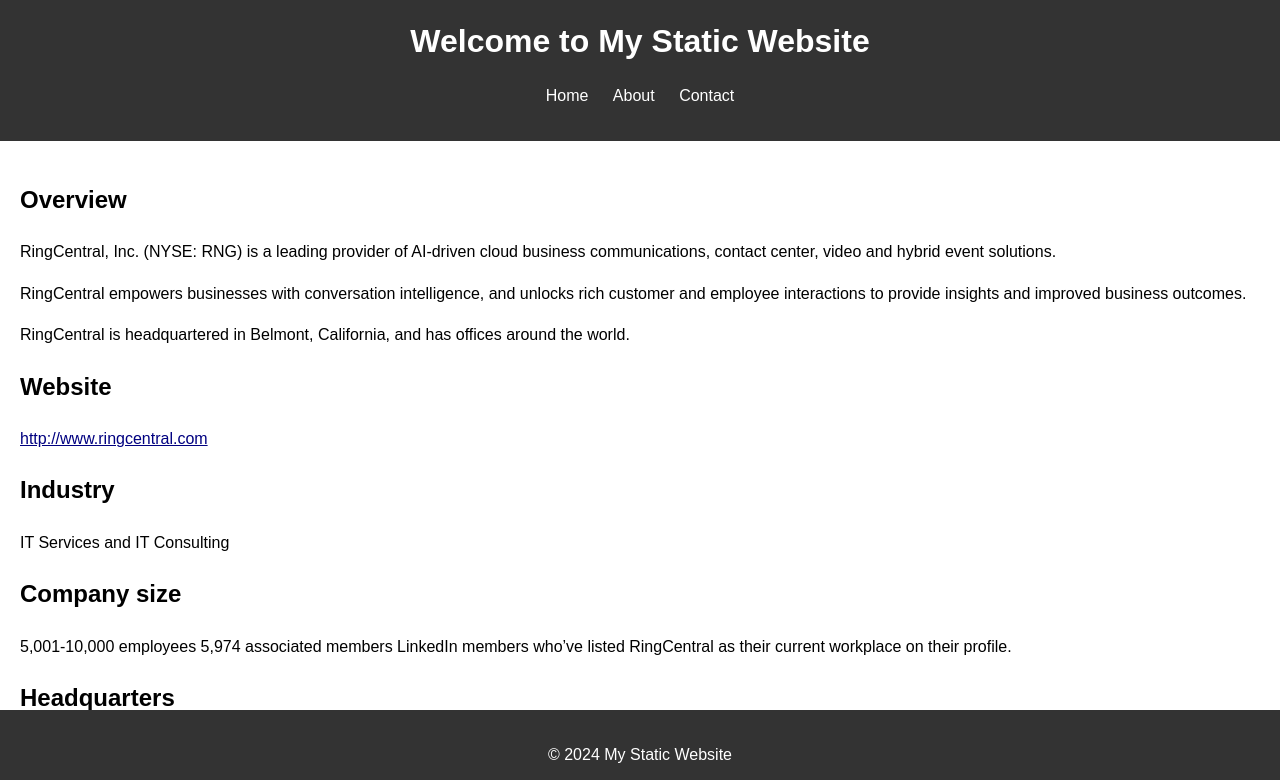
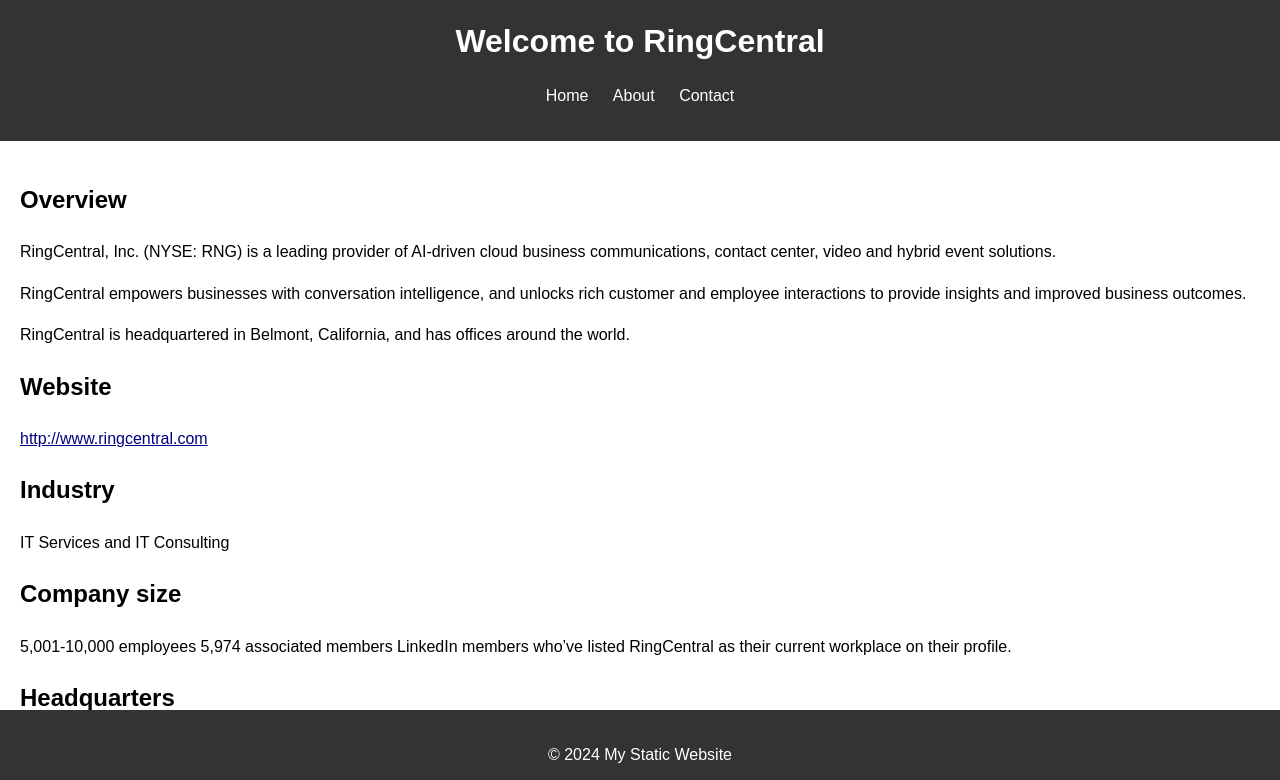
Before and after one commit to SushilMall/GitHub_pages, a plain HTML site: page index.html in a window 1280 px wide. Shown: the top 780 px of the page. Drawn offline with Linux system fonts and the light colour scheme.

Commit message:
Update index.html

```diff
--- a/index.html
+++ b/index.html
@@ -3,12 +3,12 @@
 <head>
     <meta charset="UTF-8">
     <meta name="viewport" content="width=device-width, initial-scale=1.0">
-    <title>Home - My Static Website</title>
+    <title>Welcome to RingCentral</title>
     <link rel="stylesheet" href="styles.css">
 </head>
 <body>
     <header>
-        <h1>Welcome to My Static Website</h1>
+        <h1>Welcome to RingCentral</h1>
         <nav>
             <ul>
                 <li><a href="index.html">Home</a></li>
```
